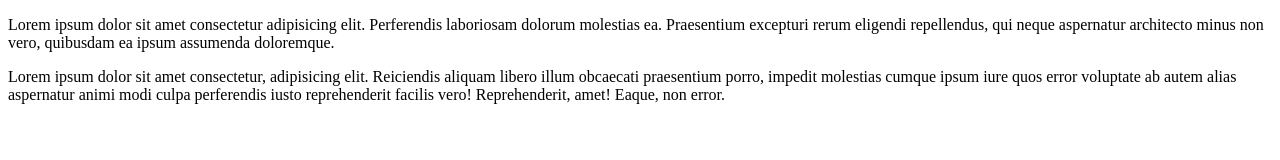
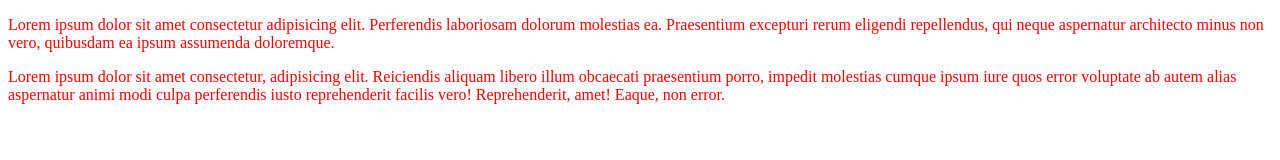
Before and after one commit to lukaszcyganiak2/kursGit, a plain HTML site: page index.html in a window 1280 px wide. Drawn offline with Linux system fonts and the light colour scheme.

Commit message:
nowy plik 2

```diff
--- a/index.html
+++ b/index.html
@@ -5,6 +5,7 @@
     <meta charset="UTF-8">
     <meta name="viewport" content="width=device-width, initial-scale=1.0">
     <meta http-equiv="X-UA-Compatible" content="ie=edge">
+    <link rel="stylesheet" href="style.css">
     <title>Document</title>
 </head>
 
--- /dev/null
+++ b/style.css
@@ -0,0 +1,3 @@
+p {
+    color: red;
+}
```
